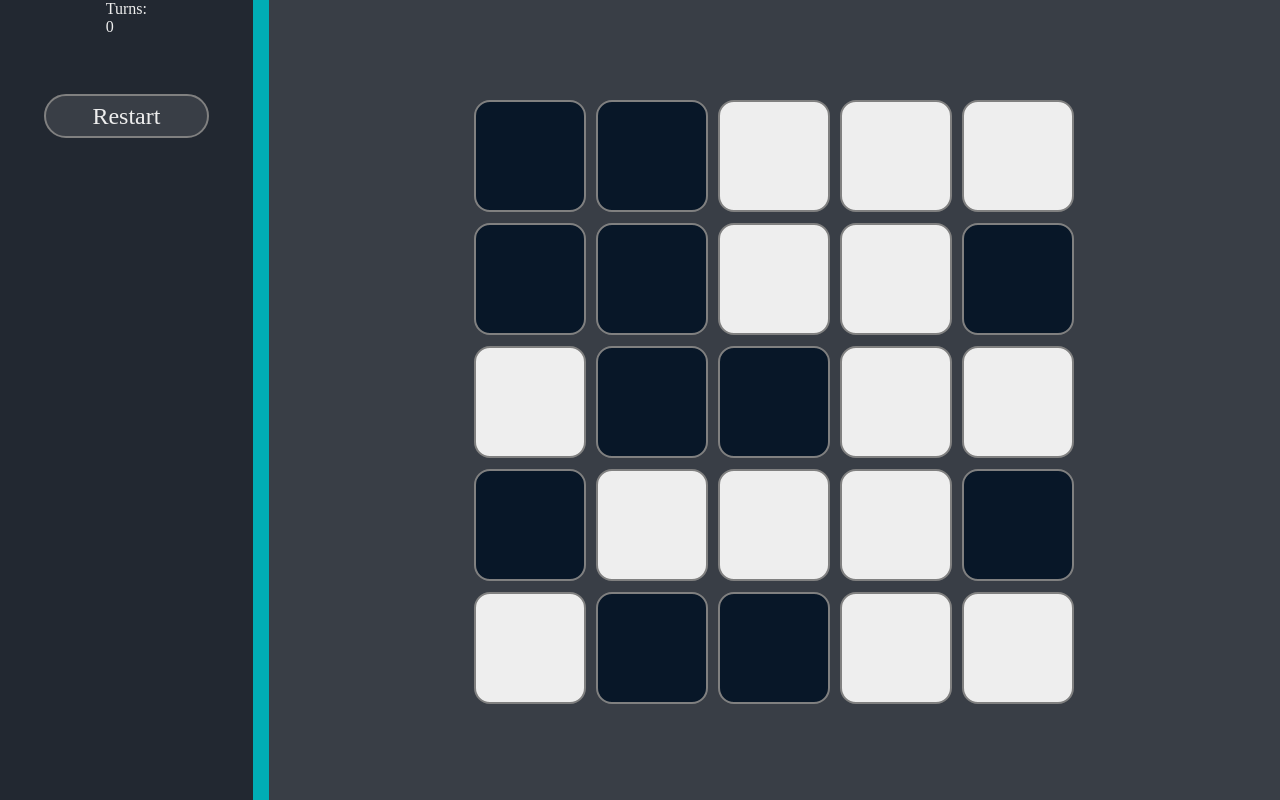
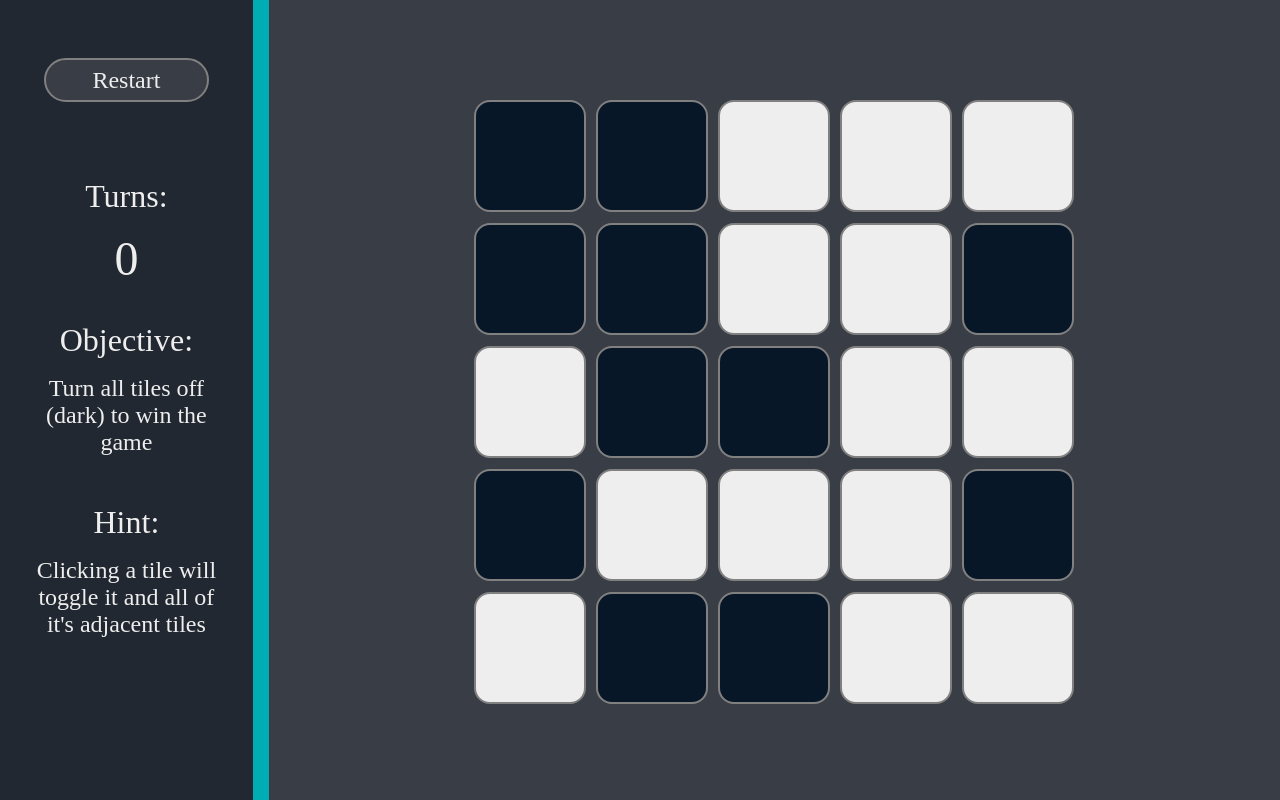
Before and after one commit to jboles31/Lights-Out, a React app: page / in a window 1280 px wide. Built offline with nearby package versions, Linux system fonts and the light colour scheme; the HTML template or start-up script is replaced by a standard one.

Commit message:
added objective, hint

```diff
--- a/react-client/src/components/Display.jsx
+++ b/react-client/src/components/Display.jsx
@@ -4,12 +4,18 @@ const Display = ( props ) => {
 
   return (
     <div className='display'>
-      <div className='turn-display'>
+      <div className='restart-container'>
+        <div className='restart' onClick={() => props.restart()}>Restart</div>
+      </div>
+      <div className='turn-container'>
         <div className='turn-title'>Turns:</div>
         <div className='turn-number'>{props.turns}</div>
       </div>
-      <div className='restart-container'>
-        <div className='restart' onClick={() => props.restart()}>Restart</div>
+      <div className='description-container'>
+        <div className='objective-title'>Objective:</div>
+        <div className='objective'>Turn all tiles off (dark) to win the game</div>
+        <div className='hint-title'>Hint:</div>
+        <div className='hint'>Clicking a tile will toggle it and all of it's adjacent tiles</div>
       </div>
     </div>
   )
```
